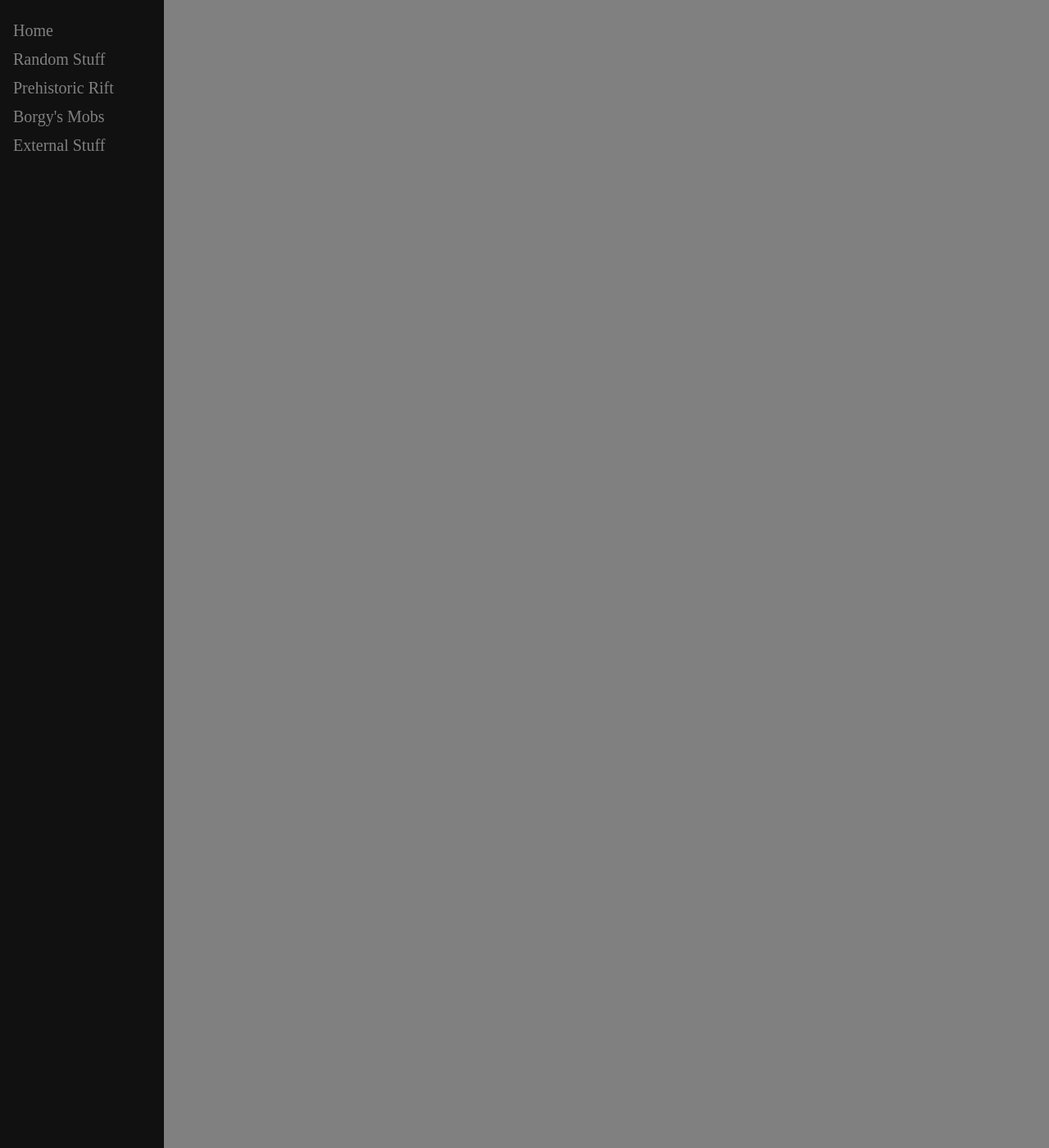
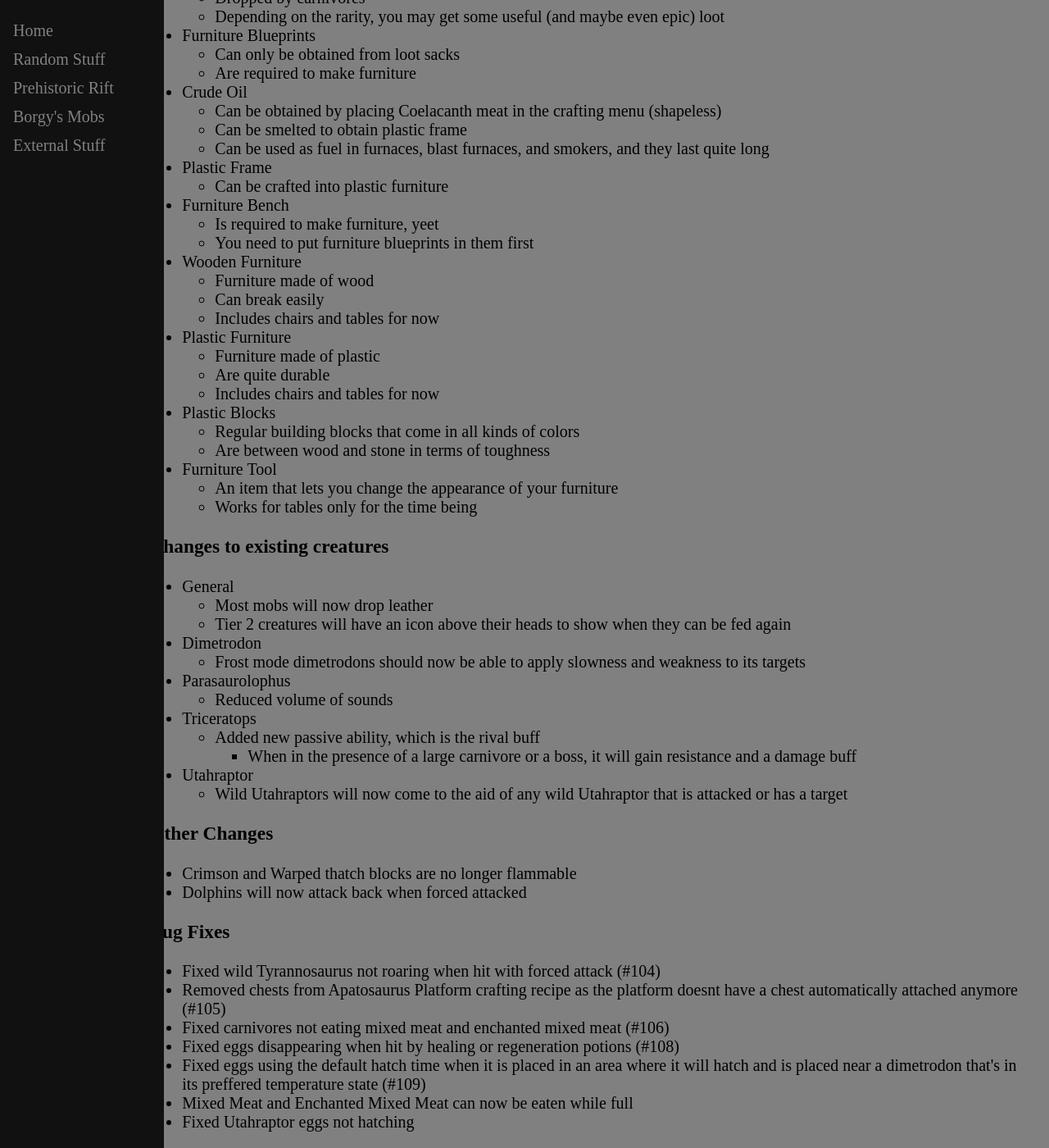
Before and after one commit to ANightDazingZoroark/ANightDazingZoroark.github.io, a Jekyll site: the page built from prehistoric-rift/download/index.html, in a window 1280 px wide and 1400 px high, scrolled down 1182 px. Shown: the whole window at 82% size. Built offline with Jekyll 4.4.1, drawn with Linux system fonts in a browser that asks for light colours; some of the changed text lies outside the part shown.

Commit message:
time for le new update

```diff
--- a/_layouts/default.html
+++ b/_layouts/default.html
@@ -14,7 +14,6 @@
           <a href="{{ site.baseurl }}/faq">FAQ</a>
           <a href="{{ site.baseurl }}/music">Le Music</a>
           <a href="{{ site.baseurl }}/risu-is-best-girl">Risu Is Best Girl</a>
-		  <a href="{{ site.baseurl }}/free-candy">Free Candy!</a>
 		  <a href="https://discord.gg/qVWaKRMCRc">Discord Server</a>
         </div>
 	   <a class="dropdown-btn">Prehistoric Rift</a>
@@ -40,6 +39,7 @@
         <a href="https://mastodon.social/@ANightDazingZoroark">Mastodon</a>
         <a href="https://www.youtube.com/c/ANightDazingZoroark">YouTube Channel</a>
         <a href="https://www.youtube.com/channel/UC28Q24bErdMhk6LWjVydZjg/">Second YT Channel</a>
+        <a href="https://www.youtube.com/channel/UCLyojX1kkNVWevbeDtGEePg/">Third YT Channel</a>
       </div>
     </nav>
 	<main>
--- a/prehistoric-rift/download/index.html
+++ b/prehistoric-rift/download/index.html
@@ -11,15 +11,15 @@ You can download the latest version of Prehistoric Rift directly here.
 <mark>Before playing, please note the following:</mark>
 <ul>
   <li>This addon may not work correctly with other addons that edit player and vanilla mob behaviors</li>
-  <li>You must be on the latest version of Minecraft Bedrock Edition (1.16.220)</li>
+  <li>You must be on the latest version of Minecraft Bedrock Edition</li>
   <li>You must turn on Holiday Creator Features, Advanced Modding Capabilities, and Commands in your world</li>
 </ul>
 </p>
 
 <br />
 
-<button onclick="window.open('Prehistoric Rift Beta 0.5.5.mcaddon')">
-    Download 0.5.5
+<button onclick="window.open('Prehistoric Rift Beta 0.6.0.mcaddon')">
+    Download 0.6.0
 </button>
 
 <br />
@@ -27,13 +27,135 @@ You can download the latest version of Prehistoric Rift directly here.
 
 Older versions can be downloaded <a href="https://github.com/ANightDazingZoroark/Prehistoric-Rift-Addon/releases">here</a>.
 
-<hr />
-<h2>Showcase Video</h2>
-
-<iframe width="813" height="477" src="https://www.youtube.com/embed/7WNjmroz-tM" frameborder="0" allow="accelerometer; autoplay; clipboard-write; encrypted-media; gyroscope; picture-in-picture" allowfullscreen>
-</iframe>
-
 <hr/>
 
-<h2>0.5.5 Patch Notes</h2>
-<p>This is just a quick hotfix to solve issues in 0.5.4. Said issue happens to be wild Apatosauruses having platforms on them for no apparent reason</p>
+<h2>0.6.0 Patch Notes</h2>
+<p>An aquatic themed update. Too bad there&#39;s no epic stuff like mosasaurs, but just wait for them...</p>
+<h3 id="new-mobs">New Mobs</h1>
+<ul>
+<li>Added Coelacanth<ul>
+<li>Boring fish found in the deeper parts of the ocean</li>
+<li>Don&#39;t eat them, they&#39;re bad for your health</li>
+</ul>
+</li>
+<li>Add Megapiranha<ul>
+<li>Found in the rivers of practically any biome in swarms</li>
+<li>Will swarm you to death if you&#39;re not careful</li>
+</ul>
+</li>
+<li>Added Sarcosuchus<ul>
+<li>Found in the rivers and swamps</li>
+<li>Stay in the water passively, and will attack anything that steps in their territory</li>
+<li>Has two command staff abilities<ul>
+<li>A simple bite attack</li>
+<li>A death roll that will slow down and do massive damage to all surrounding mobs </li>
+</ul>
+</li>
+<li>Megapiranhas, Drowned, and Guardians will run away from them </li>
+</ul>
+</li>
+<li>Added Anomalocaris<ul>
+<li>Found in the deeper parts of the ocean</li>
+<li>Can become invisible to avoid being seen</li>
+<li>Has three command staff abilities<ul>
+<li>A simple bite attack</li>
+<li>Grab nearby mobs</li>
+<li>Turn itself and its rider invisible</li>
+</ul>
+</li>
+</ul>
+</li>
+</ul>
+<h3 id="new-items">New Items</h1>
+<ul>
+<li>Loot Sack<ul>
+<li>Comes in 4 rarities</li>
+<li>Dropped by carnivores</li>
+<li>Depending on the rarity, you may get some useful (and maybe even epic) loot</li>
+</ul>
+</li>
+<li>Furniture Blueprints<ul>
+<li>Can only be obtained from loot sacks</li>
+<li>Are required to make furniture</li>
+</ul>
+</li>
+<li>Crude Oil<ul>
+<li>Can be obtained by placing Coelacanth meat in the crafting menu (shapeless)</li>
+<li>Can be smelted to obtain plastic frame</li>
+<li>Can be used as fuel in furnaces, blast furnaces, and smokers, and they last quite long</li>
+</ul>
+</li>
+<li>Plastic Frame<ul>
+<li>Can be crafted into plastic furniture</li>
+</ul>
+</li>
+<li>Furniture Bench<ul>
+<li>Is required to make furniture, yeet</li>
+<li>You need to put furniture blueprints in them first</li>
+</ul>
+</li>
+<li>Wooden Furniture<ul>
+<li>Furniture made of wood</li>
+<li>Can break easily</li>
+<li>Includes chairs and tables for now</li>
+</ul>
+</li>
+<li>Plastic Furniture<ul>
+<li>Furniture made of plastic</li>
+<li>Are quite durable</li>
+<li>Includes chairs and tables for now</li>
+</ul>
+</li>
+<li>Plastic Blocks<ul>
+<li>Regular building blocks that come in all kinds of colors</li>
+<li>Are between wood and stone in terms of toughness</li>
+</ul>
+</li>
+<li>Furniture Tool<ul>
+<li>An item that lets you change the appearance of your furniture</li>
+<li>Works for tables only for the time being</li>
+</ul>
+</li>
+</ul>
+<h3 id="changes-to-existing-creatures">Changes to existing creatures</h1>
+<ul>
+<li>General<ul>
+<li>Most mobs will now drop leather</li>
+<li>Tier 2 creatures will have an icon above their heads to show when they can be fed again</li>
+</ul>
+</li>
+<li>Dimetrodon<ul>
+<li>Frost mode dimetrodons should now be able to apply slowness and weakness to its targets</li>
+</ul>
+</li>
+<li>Parasaurolophus<ul>
+<li>Reduced volume of sounds</li>
+</ul>
+</li>
+<li>Triceratops<ul>
+<li>Added new passive ability, which is the rival buff<ul>
+<li>When in the presence of a large carnivore or a boss, it will gain resistance and a damage buff</li>
+</ul>
+</li>
+</ul>
+</li>
+<li>Utahraptor<ul>
+<li>Wild Utahraptors will now come to the aid of any wild Utahraptor that is attacked or has a target</li>
+</ul>
+</li>
+</ul>
+<h3 id="other-changes">Other Changes</h1>
+<ul>
+<li>Crimson and Warped thatch blocks are no longer flammable</li>
+<li>Dolphins will now attack back when forced attacked</li>
+</ul>
+<h3 id="bug-fixes">Bug Fixes</h1>
+<ul>
+<li>Fixed wild Tyrannosaurus not roaring when hit with forced attack (#104)</li>
+<li>Removed chests from Apatosaurus Platform crafting recipe as the platform doesnt have a chest automatically attached anymore (#105)</li>
+<li>Fixed carnivores not eating mixed meat and enchanted mixed meat (#106)</li>
+<li>Fixed eggs disappearing when hit by healing or regeneration potions (#108)</li>
+<li>Fixed eggs using the default hatch time when it is placed in an area where it will hatch and is placed near a dimetrodon that&#39;s in its preffered temperature state (#109)</li>
+<li>Mixed Meat and Enchanted Mixed Meat can now be eaten while full</li>
+<li>Fixed Utahraptor eggs not hatching</li>
+</ul>
```
Also changed, not shown: free-candy/index.html (deleted, +0 -14 lines), free-candy/roles.png (deleted), prehistoric-rift/mobs/index.html (indentation only), 2 other files.
